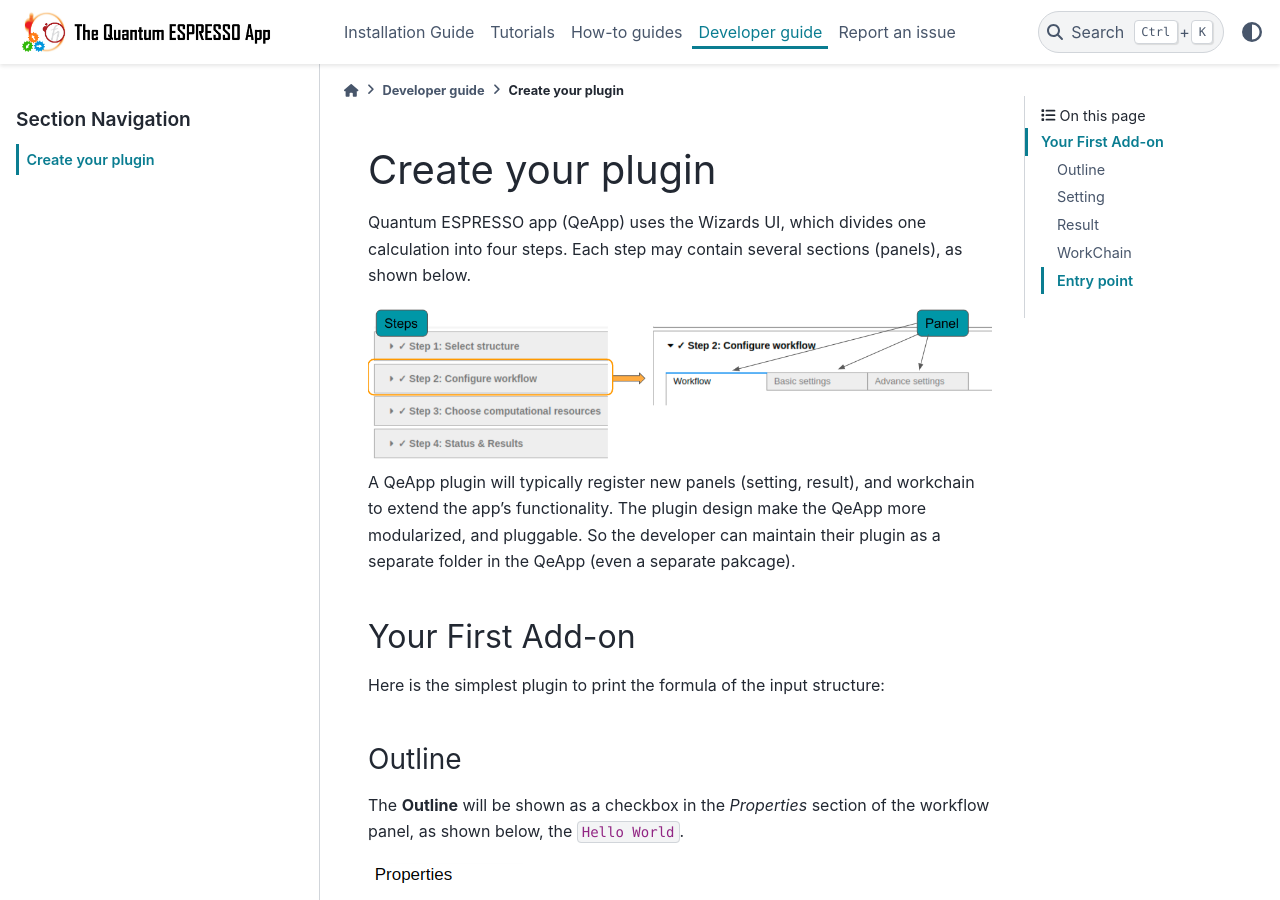
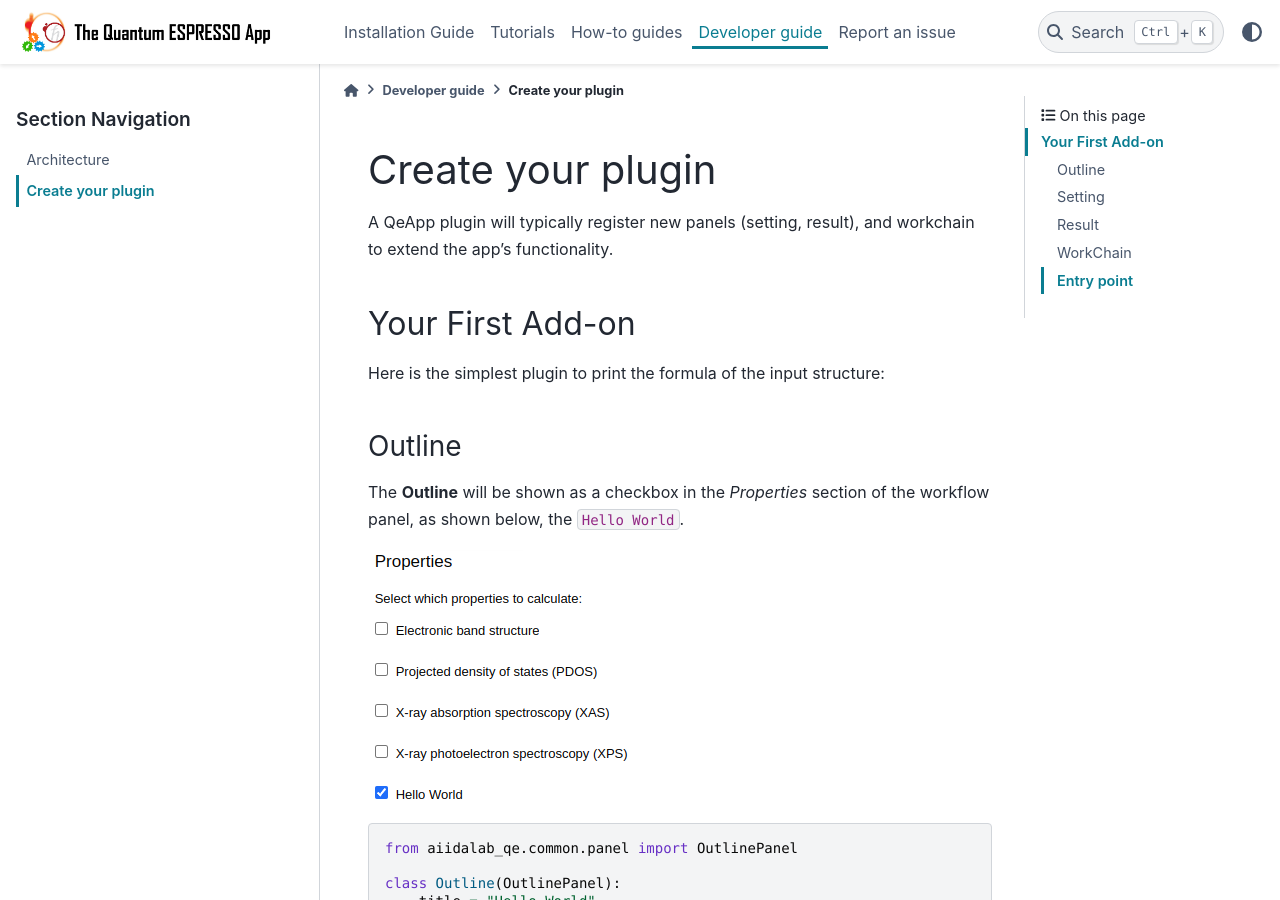
Before and after one commit to aiidalab/aiidalab-qe, a Sphinx documentation site: the page built from docs/source/development/plugin.rst, in a window 1280 px wide and 900 px high. Built offline with Sphinx 7.4.7 and the PyData theme 0.15.4, drawn with Linux system fonts in a browser that asks for light colours; some of the changed text lies outside the part shown.

Commit message:
add architecture

```diff
--- a/docs/source/development/index.rst
+++ b/docs/source/development/index.rst
@@ -9,4 +9,5 @@
 .. toctree::
     :maxdepth: 1
 
-    plugin.rst
+    architecture
+    plugin
--- a/docs/source/development/plugin.rst
+++ b/docs/source/development/plugin.rst
@@ -4,11 +4,8 @@
 Create your plugin
 ************************
 
-Quantum ESPRESSO app (QeApp) uses the Wizards UI, which divides one calculation into four steps. Each step may contain several sections (panels), as shown below.
+A QeApp plugin will typically register new panels (setting, result), and workchain to extend the app's functionality.
 
-.. image:: ../_static/images/plugin_step.png
-
-A QeApp plugin will typically register new panels (setting, result), and workchain to extend the app's functionality. The plugin design make the QeApp more modularized, and pluggable. So the developer can maintain their plugin as a separate folder in the QeApp (even a separate pakcage).
 
 Your First Add-on
 ================================
@@ -28,9 +25,6 @@
 
     class Outline(OutlinePanel):
         title = "Hello World"
-
-
-
 
 
 
```
Also changed, not shown: docs/source/development/architecture.rst (added, +36 -0 lines).
